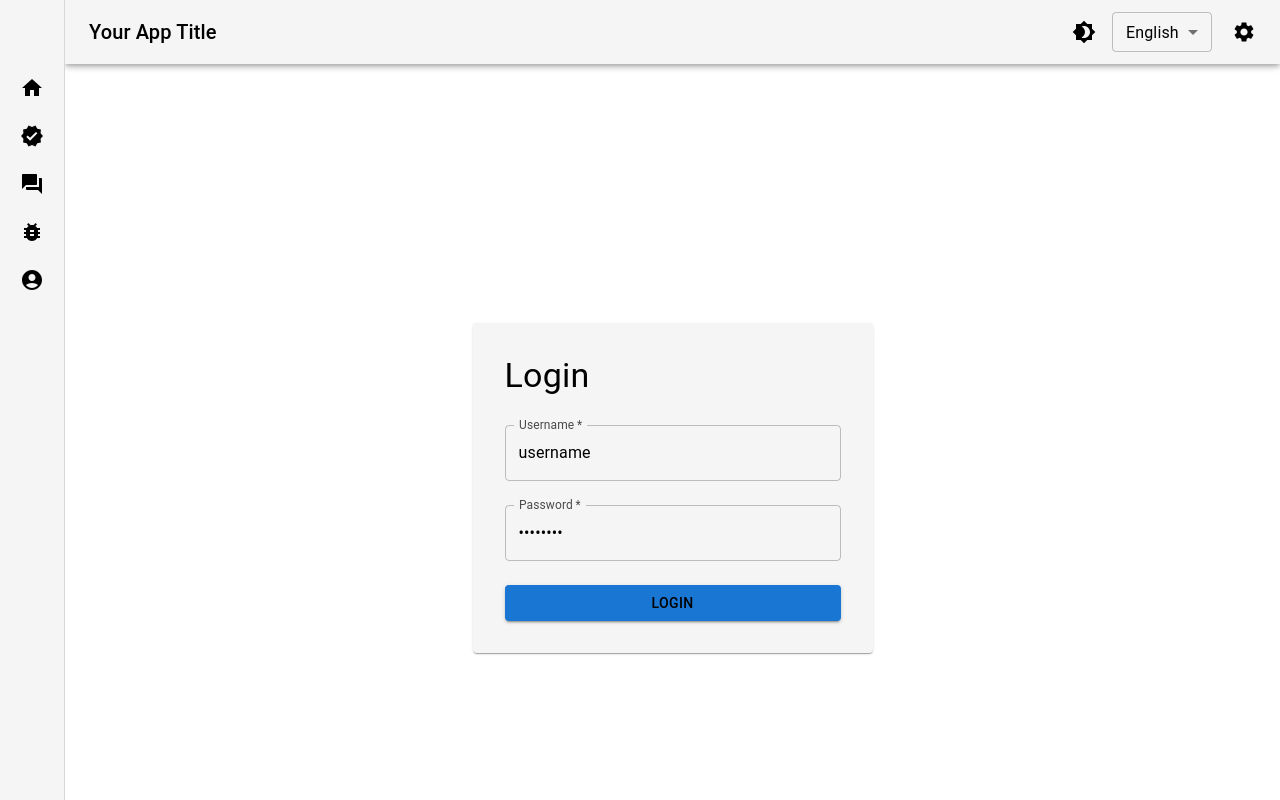
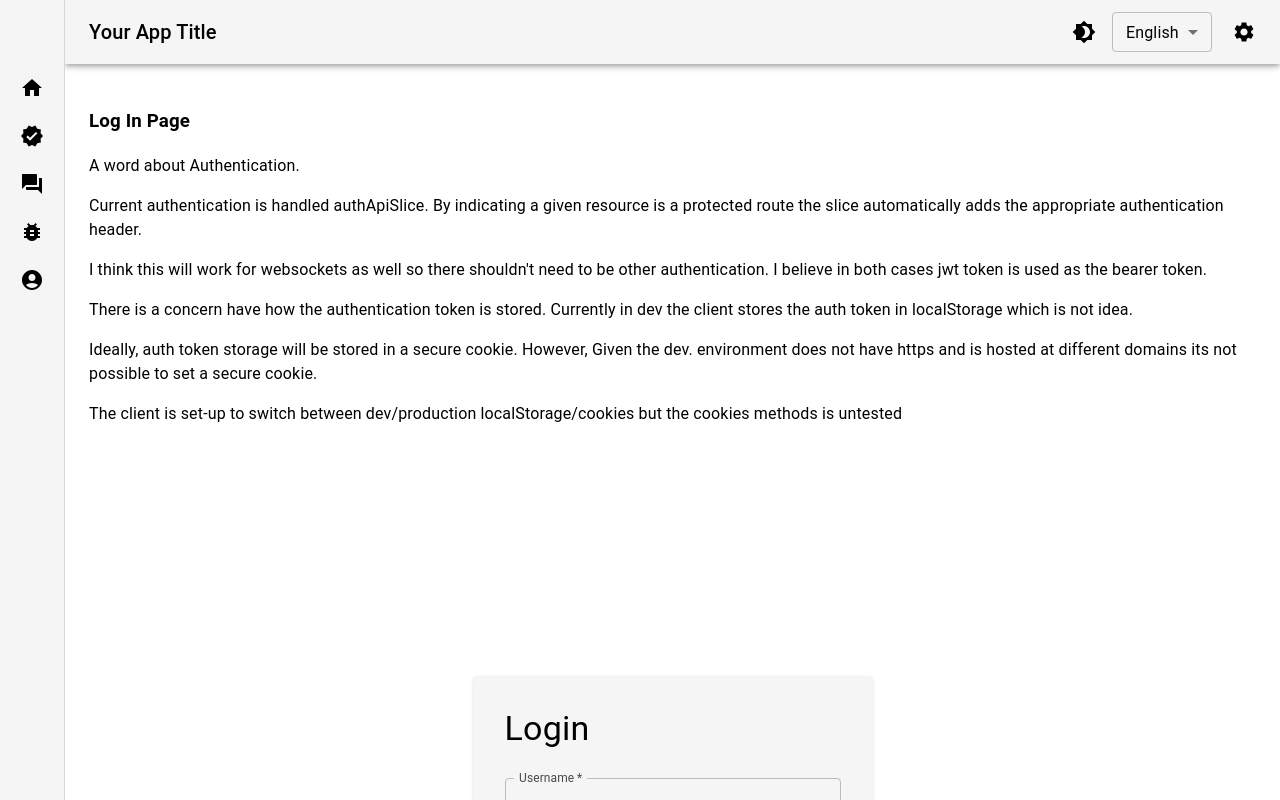
Before and after one commit to terary/how-do-you-know-client, a Next.js app: page /login in a window 1280 px wide. Built offline with nearby package versions, Linux system fonts and the light colour scheme; what @mui/material-nextjs, i18next-resources-to-backend would draw is missing.

Commit message:
added comments about authentication and storage of auth keys

```diff
--- a/app/login/page.tsx
+++ b/app/login/page.tsx
@@ -30,6 +30,37 @@ export default function LoginPage() {
   };
 
   return (
+    <>
+      <div>
+        <h3>Log In Page</h3>
+        <p>
+          A word about Authentication. <br />
+        </p>
+        <p>
+          Current authentication is handled authApiSlice. By indicating a given
+          resource is a protected route the slice automatically adds the
+          appropriate authentication header.
+        </p>
+        <p>
+          I think this will work for websockets as well so there shouldn't need
+          to be other authentication. I believe in both cases jwt token is used
+          as the bearer token.
+        </p>
+        <p>
+          There is a concern have how the authentication token is stored.
+          Currently in dev the client stores the auth token in localStorage
+          which is not idea.
+        </p>
+        <p>
+          Ideally, auth token storage will be stored in a secure cookie.
+          However, Given the dev. environment does not have https and is hosted
+          at different domains its not possible to set a secure cookie.
+        </p>
+        <p>
+          The client is set-up to switch between dev/production
+          localStorage/cookies but the cookies methods is untested
+        </p>
+      </div>
       <Box
         sx={{
           display: "flex",
@@ -79,5 +110,6 @@ export default function LoginPage() {
           </form>
         </Paper>
       </Box>
+    </>
   );
 }
--- a/lib/store.ts
+++ b/lib/store.ts
@@ -32,3 +32,16 @@ export type AppThunk<ThunkReturnType = void> = ThunkAction<
   unknown,
   Action
 >;
+`
+  This branch is ready to be merged into the main branch.
+
+  You will want to note on the login page
+   the quarky behavior with storage cookies vs local storage
+   also explain that the auth token is handled by nestjs so it always goes with the requests
+   (I think, or authenticated root request)
+
+   You DONT want to figure it out again
+
+
+
+`;
```
Also changed, not shown: 1 other file (tests, documents, lock files or other folders). Lines whose indentation alone changed are shown as unchanged.
